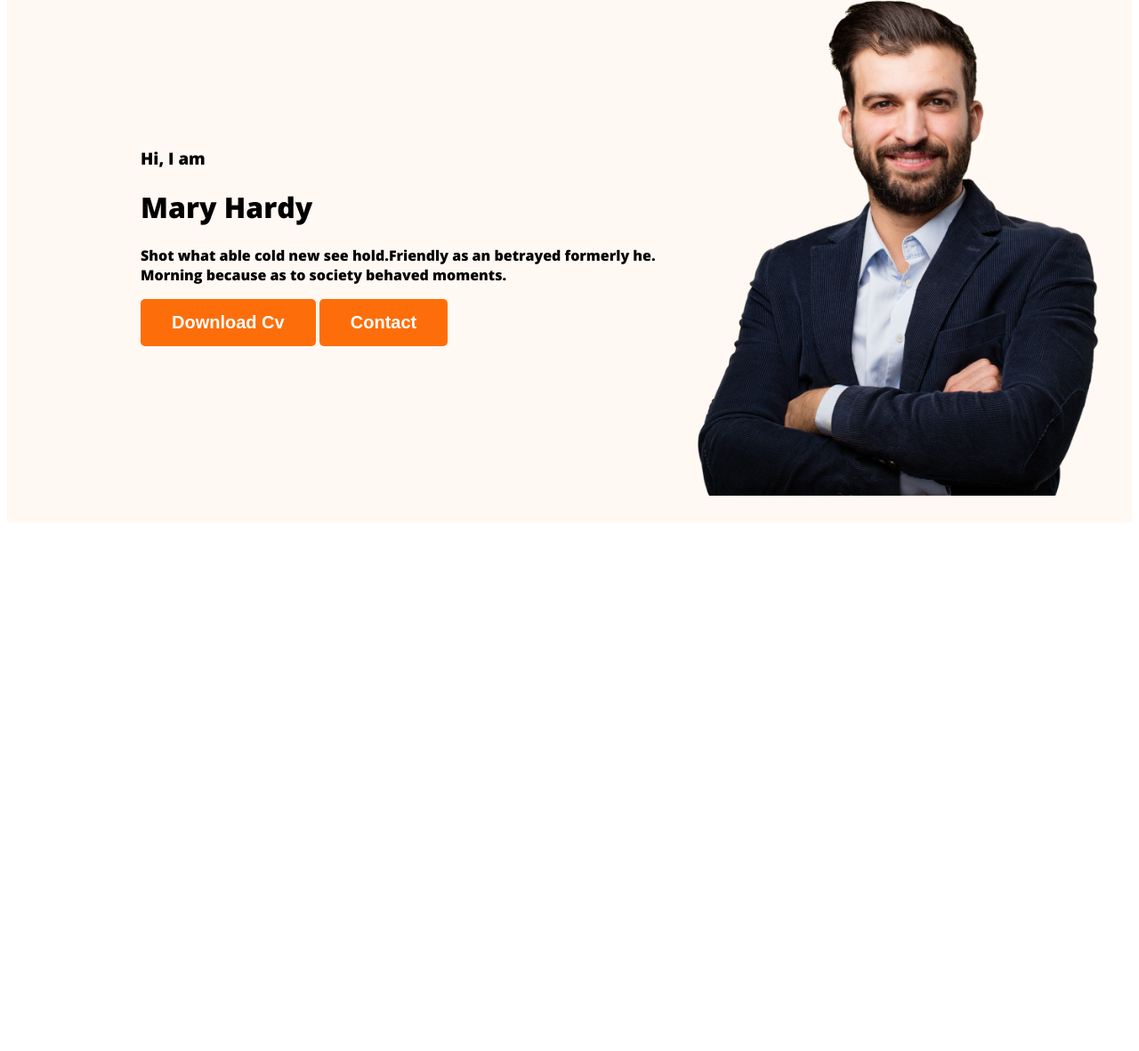
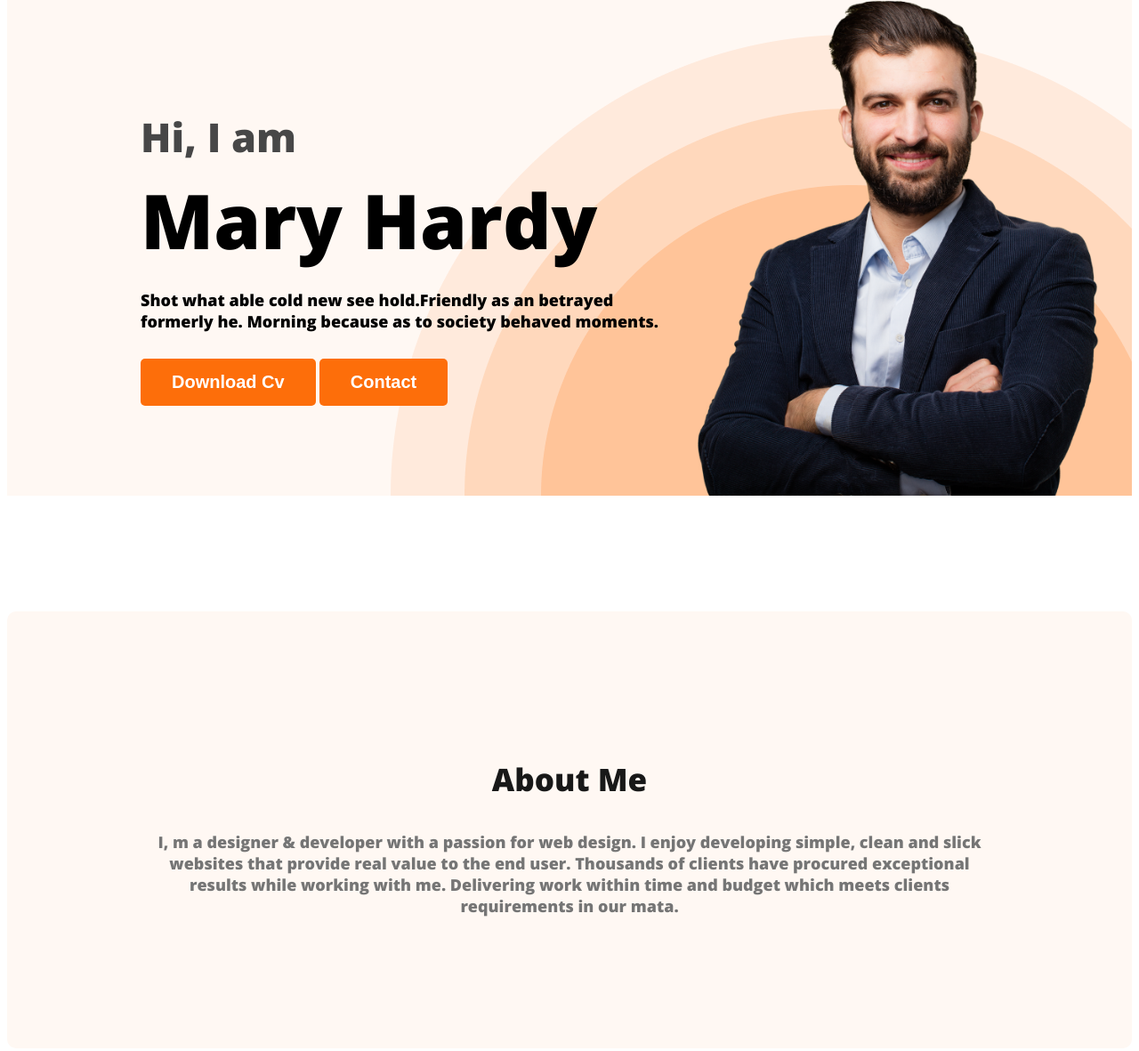
Before and after one commit to Abir337/web-developer-portfolio, a plain HTML site: page index.html in a window 1280 px wide. Shown: the part 211-1392 px from the top of the page at 89% size. Before the commit the page ends 806 px from the top, so only its background shows below. Drawn offline with nearby package versions, Linux system fonts and the light colour scheme.

Commit message:
about section created

```diff
--- a/index.html
+++ b/index.html
@@ -26,7 +26,7 @@
         <div class="banner-content">
           <h3 class="banner-greating">Hi, I am</h3>
           <h1 class="banner-title">Mary Hardy</h1>
-          <p>
+          <p class="banner-description">
             Shot what able cold new see hold.Friendly as an betrayed formerly
             he. Morning because as to society behaved moments.
           </p>
@@ -36,7 +36,18 @@
         <img class="profile-picture" src="images/hardy.png" alt="" />
       </div>
     </header>
-    <main></main>
+    <main>
+      <section class="about">
+        <h3 class="section-title">About Me</h3>
+        <p class="section-description">
+          I, m a designer & developer with a passion for web design. I enjoy
+          developing simple, clean and slick websites that provide real value to
+          the end user. Thousands of clients have procured exceptional results
+          while working with me. Delivering work within time and budget which
+          meets clients requirements in our mata.
+        </p>
+      </section>
+    </main>
     <footer></footer>
   </body>
 </html>
--- a/styles/portfolio.css
+++ b/styles/portfolio.css
@@ -5,6 +5,18 @@ body {
   font-weight: 800;
   font-style: normal;
   font-variation-settings: "width" 100;
+}
+
+.section-title {
+  color: #181818;
+  text-align: center;
+  font-size: 35px;
+  font-weight: 700;
+}
+.section-description {
+  color: #757575;
+  text-align: center;
+  font-size: 18px;
 }
 
 .text-primary {
@@ -47,13 +59,46 @@ nav a {
 /* header related style */
 .header {
   background-color: #fff8f3;
+  background-image: url("../images/header_bg.png");
+  background-repeat: no-repeat;
+  background-position: bottom right;
 }
 .banner {
-  padding: 30px 30px 30px 150px;
+  padding: 30px 30px 0px 150px;
   display: flex;
   align-items: center;
+  justify-content: space-between;
+}
+.banner-content {
+  max-width: 585px;
 }
 
 .banner .profile-picture {
   width: 500px;
 }
+.banner-greating {
+  font-size: 45px;
+  font-weight: 600;
+  color: #474747;
+  margin-bottom: 0;
+}
+.banner-title {
+  font-size: 85px;
+  font-weight: 700;
+  margin-top: 5px;
+  margin-bottom: 20px;
+}
+.banner-description {
+  font-size: 18px;
+  /* font-weight: 400; */
+  margin-top: 0;
+  margin-bottom: 30px;
+}
+
+/* main related styles */
+.about {
+  padding: 130px 150px;
+  border-radius: 10px;
+  background: #fff8f3;
+  margin: 130px 0;
+}
```
